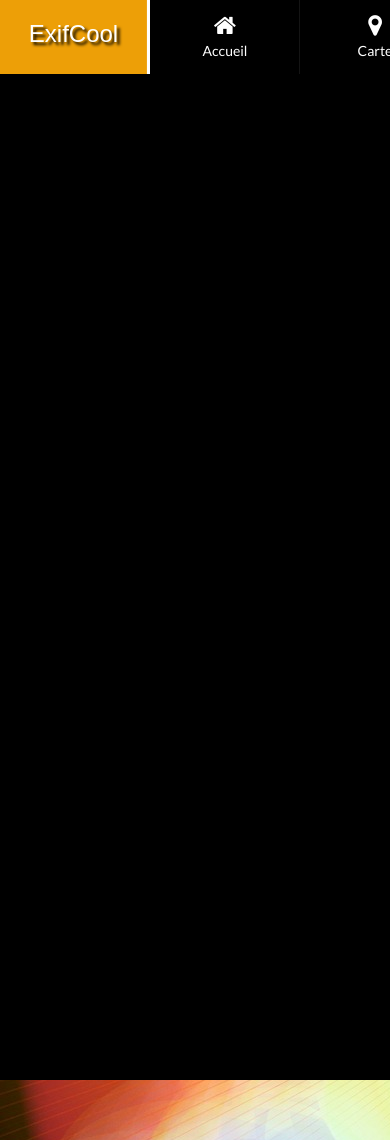
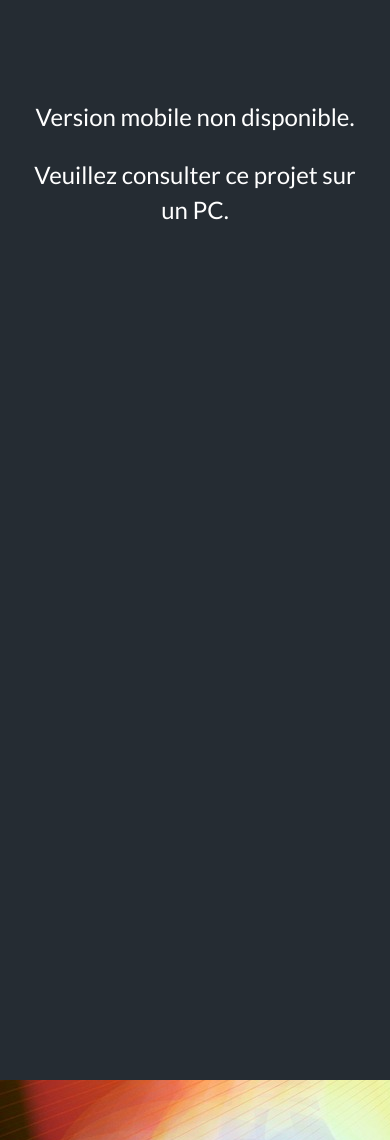
Before and after one commit to Badacadabra/ExifCool, a PHP site: page / in a window 390 px wide. Run offline with PHP 8.4, Linux system fonts and the light colour scheme; data that the repository does not hold is empty; some libraries are stand-ins or nearby versions; some web fonts are replaced.

Commit message:
Ajout d'un disclaimer pour les terminaux mobiles

```diff
--- a/includes/header.html
+++ b/includes/header.html
@@ -6,6 +6,7 @@
         <!-- Basic metadata -->
         <meta name="description" content="<?php echo $meta_description; ?>">
         <meta name="author" content="Macky Dieng, Baptiste Vannesson">
+        <meta name="viewport" content="width=device-width, initial-scale=1.0, shrink-to-fit=no">
         <!-- Open Graph -->
         <meta property="og:locale" content="fr_FR">
         <meta property="og:type" content="website">
@@ -31,6 +32,10 @@
         <link rel="stylesheet" href="https://cdnjs.cloudflare.com/ajax/libs/leaflet/0.7.7/leaflet.css" />
     </head>
     <body itemscope itemtype="https://schema.org/WebPage">
+        <div id="disclaimer">
+            <p>Version mobile non disponible.</p>
+            <p>Veuillez consulter ce projet sur un PC.</p>
+        </div>
         <nav class="ui labeled icon fixed inverted menu">
             <a id="logo" class="item" href="?a=about">
                 ExifCool
--- a/ui/css/style.css
+++ b/ui/css/style.css
@@ -15,6 +15,27 @@
 /* =============================================== */
 /* ==================== Global =================== */
 /* =============================================== */
+
+#disclaimer {
+    display: none;
+}
+
+@media screen and (max-width: 1023px) {
+    #disclaimer {
+        display: initial;
+        position: absolute;
+        width: 100%;
+        height: 100%;
+        top: 0;
+        left: 0;
+        padding: 100px 20px;
+        background-color: #252C33;
+        color: white;
+        text-align: center;
+        font-size: x-large;
+        z-index: 999;
+    }
+}
 
 @font-face {
     font-family: 'helsinkiregular';
```
